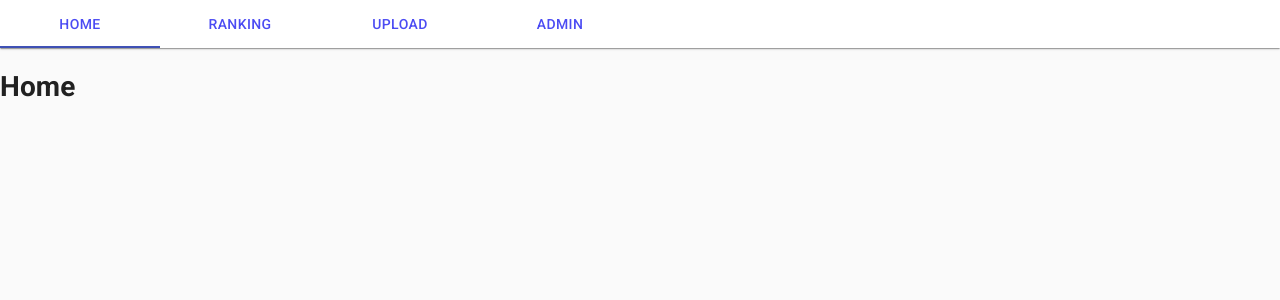
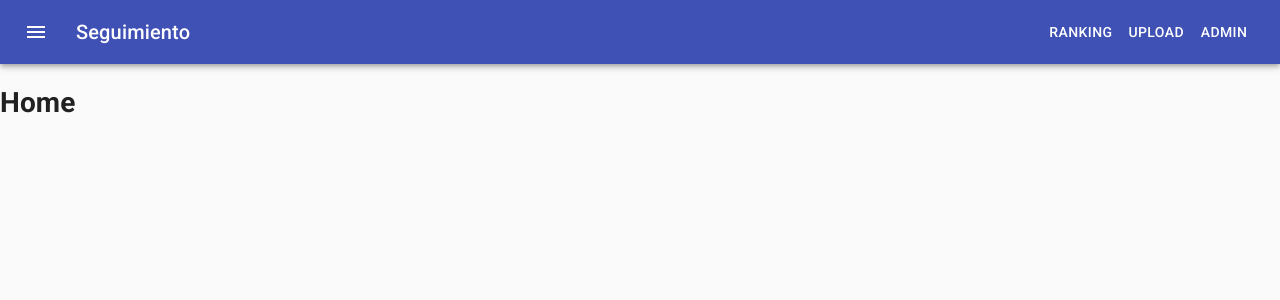
Before and after one commit to luisresendiz734/seguimiento-club-algoritmia, a React (Create React App) app: page / in a window 1280 px wide. Shown: the top 300 px of the page. Built offline with nearby package versions, Linux system fonts and the light colour scheme; no server answers.

Commit message:
add appbar for navigation

```diff
--- a/src/App.jsx
+++ b/src/App.jsx
@@ -5,47 +5,70 @@ import AdminPage from "./components/AdminPage";
 import RankListsPage from "./components/RankListsPage";
 import UploadPage from "./components/UploadPage";
 import { auth } from "./utils/firebase";
-import { useEffect, useState } from "react";
-import { Paper, Tab, Tabs } from "@material-ui/core";
+import { useEffect } from "react";
+import MenuIcon from "@material-ui/icons/Menu";
+import { AppBar, Button, IconButton, makeStyles, Toolbar, Typography } from "@material-ui/core";
 
 const admins = ["luisrdevy480@gmail.com", "soyoscarrh@gmail.com", "marckessfm@gmail.com"];
+const useStyles = makeStyles((theme) => ({
+  root: {
+    flexGrow: 1,
+  },
+  menuButton: {
+    marginRight: theme.spacing(2),
+  },
+  title: {
+    flexGrow: 1,
+  },
+  link: {
+    color: "white",
+    textDecoration: "none",
+  },
+}));
+const App = () => {
+  const classes = useStyles();
+  const [user] = useAuthState(auth);
 
-const App = () => {
-  const [user] = useAuthState(auth);
-  const [tab, setTab] = useState(0);
   useEffect(() => {
     if (!user) return;
     if (!admins.includes(user.email)) auth.signOut();
   }, [user]);
-  const handleTabChange = (e, t) => {
-    setTab(t);
-  };
   return (
     <div>
       <CssBaseline />
       <Router>
-        <Paper square>
-          <Tabs
-            value={tab}
-            indicatorColor="primary"
-            textColor="primary"
-            onChange={handleTabChange}
-            variant="fullWidth"
-          >
-            <Link onClick={() => setTab(0)} style={{ textDecoration: "none" }} to="/">
-              <Tab label="Home" />
-            </Link>
-            <Link onClick={() => setTab(1)} style={{ textDecoration: "none" }} to="/ranking">
-              <Tab label="Ranking" />
-            </Link>
-            <Link onClick={() => setTab(2)} style={{ textDecoration: "none" }} to="/upload">
-              <Tab label="Upload" />
-            </Link>
-            <Link onClick={() => setTab(3)} style={{ textDecoration: "none" }} to="/admin">
-              <Tab label="Admin" />
-            </Link>
-          </Tabs>
-        </Paper>
+        <AppBar position="static">
+          <Toolbar>
+            <IconButton
+              edge="start"
+              className={classes.menuButton}
+              color="inherit"
+              aria-label="menu"
+            >
+              <MenuIcon />
+            </IconButton>
+            <Typography variant="h6" className={classes.title}>
+              <Link className={classes.link} to="/">
+                Seguimiento
+              </Link>
+            </Typography>
+            <Button color="inherit">
+              <Link className={classes.link} to="/ranking">
+                Ranking
+              </Link>
+            </Button>
+            <Button color="inherit">
+              <Link className={classes.link} to="/upload">
+                Upload
+              </Link>
+            </Button>
+            <Button color="inherit">
+              <Link className={classes.link} to="/admin">
+                Admin
+              </Link>
+            </Button>
+          </Toolbar>
+        </AppBar>
 
         <Switch>
           <Route exact path="/">
```
